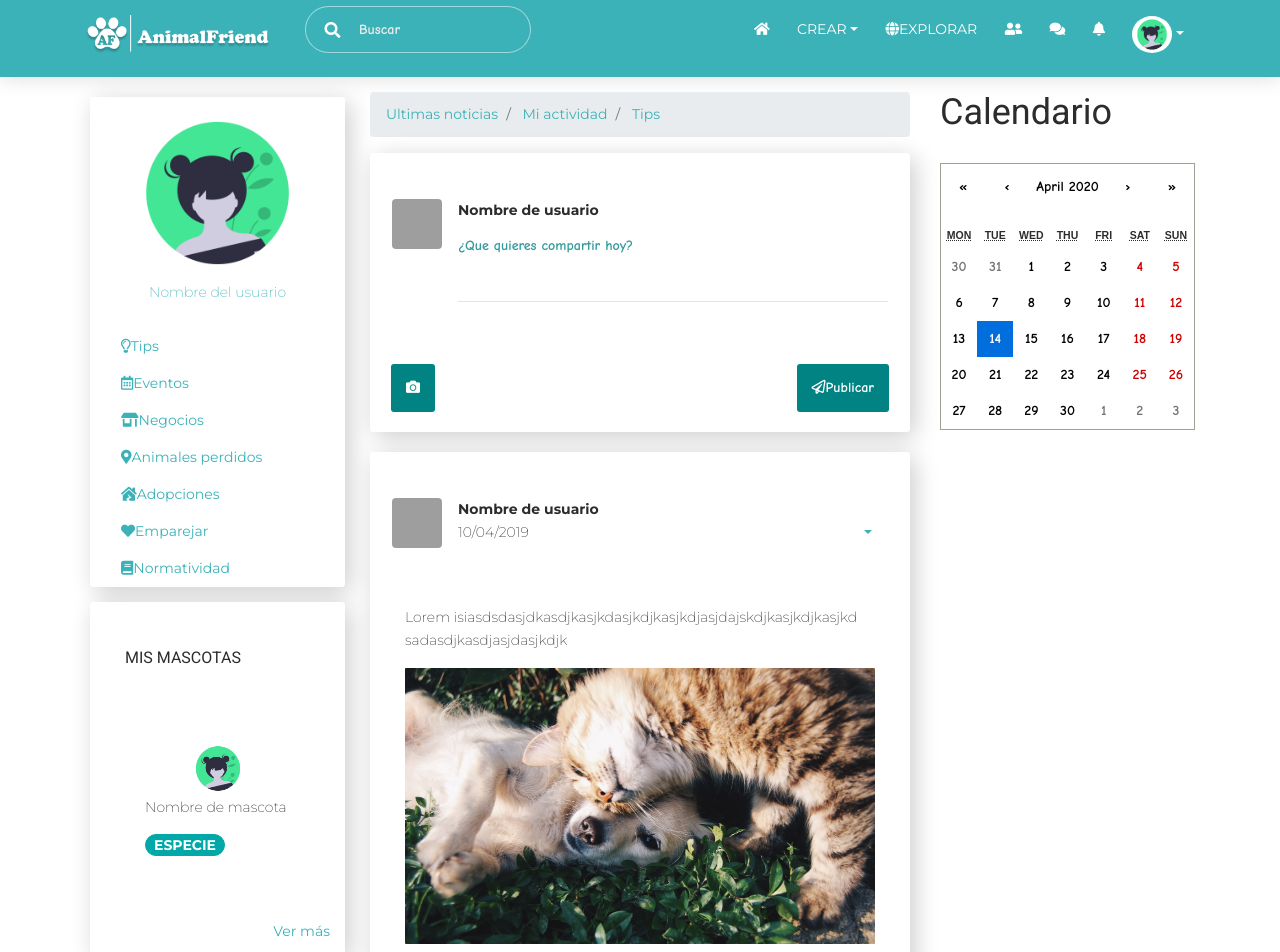
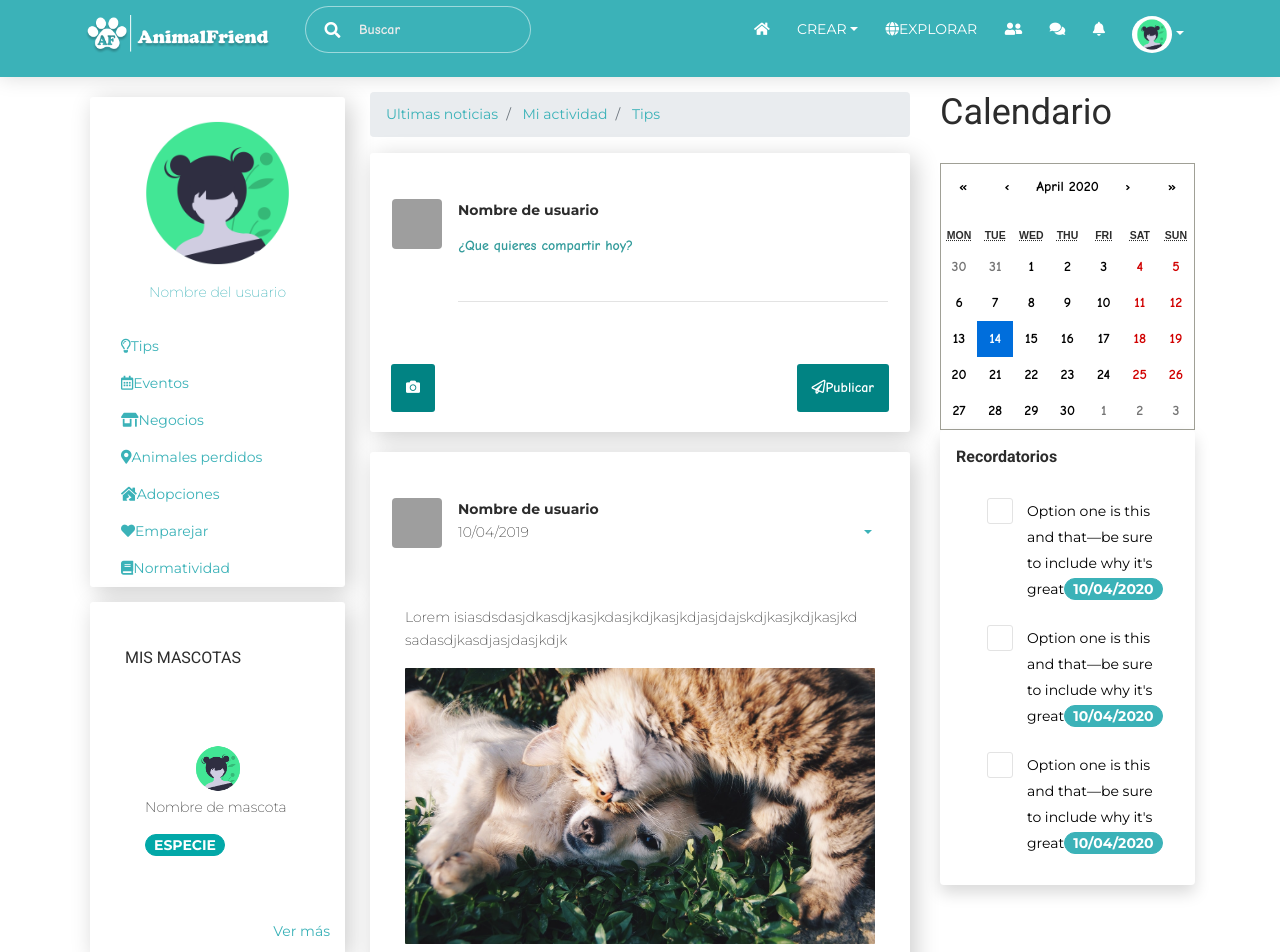
Before and after one commit to Vanestefani/AnimalFriend, a React (Create React App) app in the folder frontend/: page /home in a window 1280 px wide. Shown: the top 952 px of the page. Built offline with nearby package versions, Linux system fonts and the light colour scheme; grey boxes are pictures that could not be loaded; a web font is replaced by a local one.

Commit message:
avance diseño home

```diff
--- /dev/null
+++ b/frontend/src/components/Recordatorios/ListRecordatorios.js
@@ -0,0 +1,59 @@
+import React from "react";
+import {
+  Label,
+  Input,
+  CardHeader,
+  Card,Container,
+  CardBody,
+  FormGroup,
+  CardTitle,
+} from "reactstrap";
+import { Link } from "react-router-dom";
+function ListRecordatorios() {
+  return (
+    <>
+      <Card className="shadow p-3 mb-5 bg-white rounded">
+        <CardTitle ><h3 ><b>Recordatorios</b></h3></CardTitle>
+        <Container className="card-general">
+          <FormGroup check>
+            <Label check>
+              <Input defaultValue="" type="checkbox"></Input>
+              Option one is this and that—be sure to include why it's great
+              <span className="form-check-sign">
+                <span className="check"></span>
+              </span>
+              <span class="badge badge-primary">10/04/2020</span>
+            </Label>
+          </FormGroup>
+        </Container>
+        <Container className="card-general">
+          <FormGroup check>
+            <Label check>
+              <Input defaultValue="" type="checkbox"></Input>
+              Option one is this and that—be sure to include why it's great
+              <span className="form-check-sign">
+                <span className="check"></span>
+              </span>
+              <span class="badge badge-primary">10/04/2020</span>
+            </Label>
+          </FormGroup>
+        </Container>
+        <Container className="card-general">
+          <FormGroup check>
+            <Label check>
+              <Input defaultValue="" type="checkbox"></Input>
+              Option one is this and that—be sure to include why it's great
+              <span className="form-check-sign">
+                <span className="check"></span>
+              </span>
+              <span class="badge badge-primary">10/04/2020</span>
+            </Label>
+          </FormGroup>
+        </Container>
+
+      </Card>
+    </>
+  );
+}
+
+export default ListRecordatorios;
--- a/frontend/src/views/Home/home.js
+++ b/frontend/src/views/Home/home.js
@@ -13,6 +13,8 @@ import SubMenu from "../../components/Navbars/SubMenu";
 import CrearPublicacion from "../../components/Post/CrearPublicacion";
 import PostList from "../../components/Post/PostList";
 import Calendario from "../../components/Calendario/Calendario";
+import ListRecordatorios from "../../components/Recordatorios/ListRecordatorios";
+
 import { Link } from "react-router-dom";
 
 function Home() {
@@ -41,7 +43,8 @@ function Home() {
               <PostList></PostList>
             </Col>
             <Col md="3">
-            <Calendario></Calendario>
+              <Calendario></Calendario>
+              <ListRecordatorios></ListRecordatorios>
             </Col>
           </Row>
         </Container>
```
